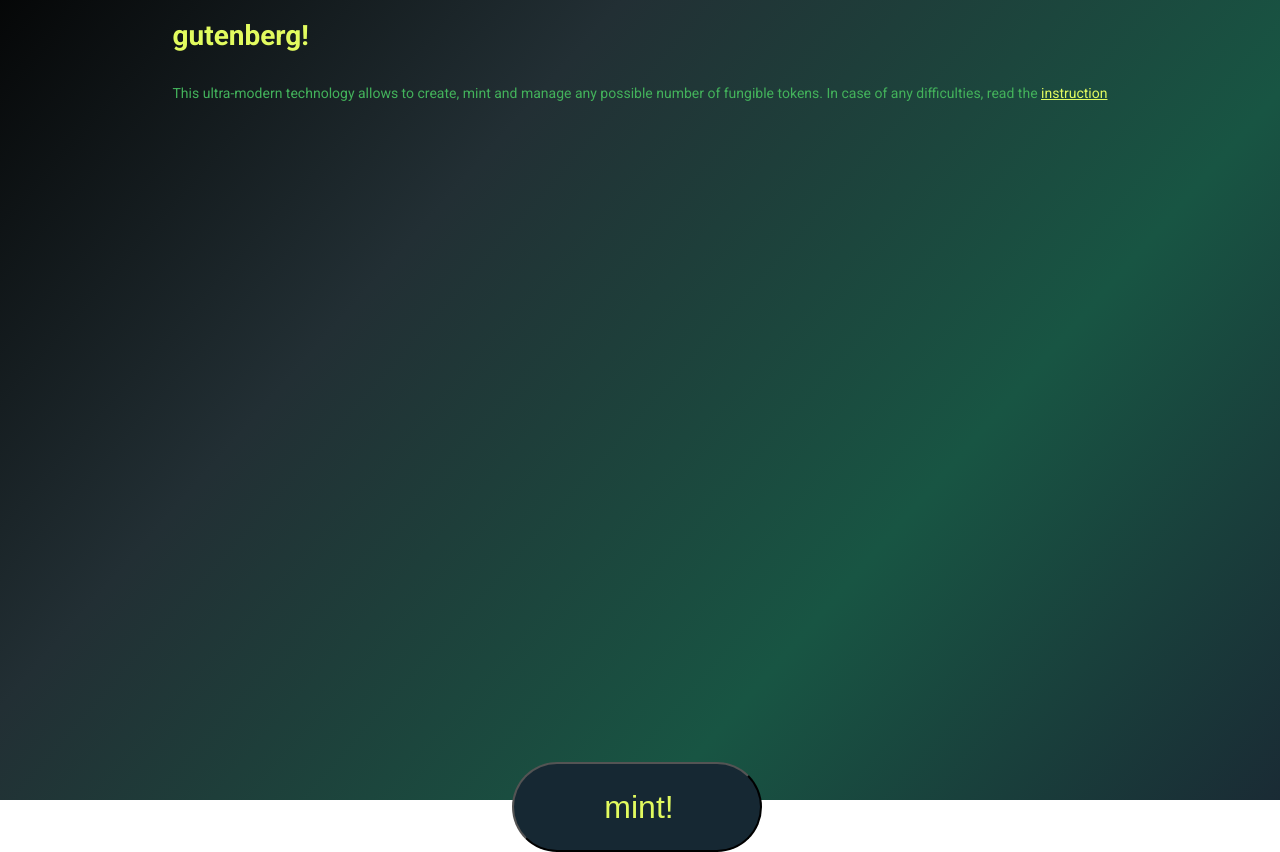
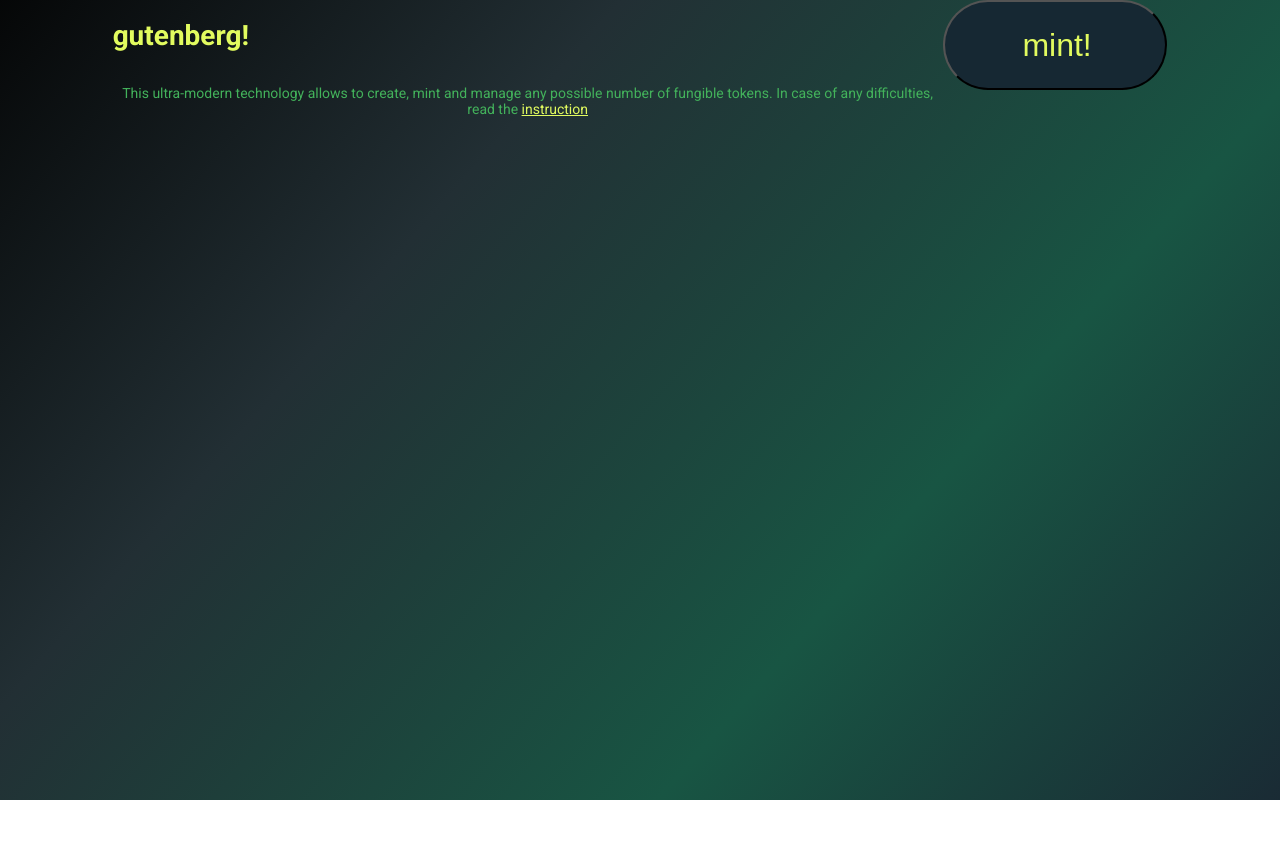
Before and after one commit to diekuche/gutenberg, a React (Create React App) app: page / in a window 1280 px wide. After the commit the page ends 800 px from the top, so only its background shows below. Built offline with nearby package versions, Linux system fonts and the light colour scheme.

Commit message:
branch conflict

```diff
--- a/src/Button/Button.module.css
+++ b/src/Button/Button.module.css
@@ -1,9 +1,8 @@
 .button {
     display: flex;
-    position: absolute;
-    left: 512px;
-    right: 760px;
-    top: 762px;
+    flex-direction: column;
+    justify-content: center;
+    align-items: center;
     width: 250px;
     height: 25px;
 
@@ -12,15 +11,5 @@
     padding: 43px 8px 43px 12px;
     color: #E2FB5F;
     font-size: 4vmin;
-    align-items: center;
-    justify-content: center;
-}
-
-.button:hover {
 
 }
-
-.button:disabled {
-    opacity: 0.6;
-    background: #8E8E8E;
-}
```
Also changed, not shown: src/Button/Button.module — копия.css (added, +26 -0 lines), src/Button/Button.tsx (+5 -3 lines).
